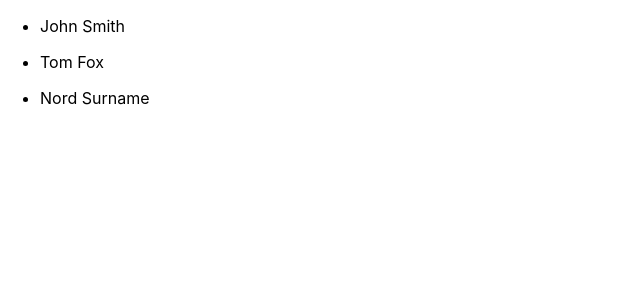
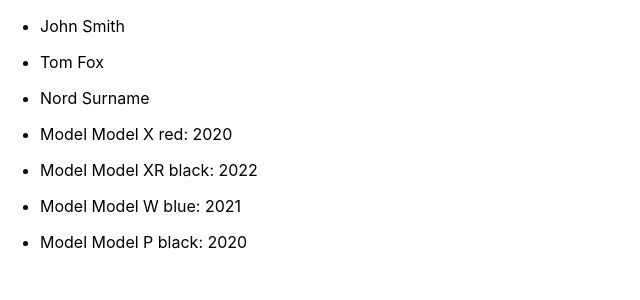
Before and after one commit to pdcourses/learn-react-pd2022, a React (Create React App) app: page / in a window 1280 px wide. Shown: the top 300 px of the page, without its empty margins (0-640 px from the left). Built offline with nearby package versions, Linux system fonts and the light colour scheme.

Commit message:
practice. car list

```diff
--- a/src/App.js
+++ b/src/App.js
@@ -1,10 +1,14 @@
 import UserList from './Components/UserList'
+import CarList from './Components/CarList';
 
 import React from 'react'
 
 export default function App() {
   return (
+    <>
     <UserList />
+    <CarList />
+    </>
   )
 }
 
--- /dev/null
+++ b/src/Components/CarList/Car/index.js
@@ -0,0 +1,12 @@
+import React, { Component } from 'react'
+
+export default class Car extends Component {
+  render() {
+    const {car: {model, year, color}} = this.props;
+    return (
+      <li>
+        <p>Model {model} {color}: {year}</p>
+      </li>
+    );
+  }
+}
--- /dev/null
+++ b/src/Components/CarList/index.jsx
@@ -0,0 +1,27 @@
+import React, { Component } from 'react'
+import Car from './Car';
+
+const db=[
+    {id: 1, model: 'Model X', year: 2020, color: 'red'},
+    {id: 1, model: 'Model XR', year: 2022, color: 'black'},
+    {id: 1, model: 'Model W', year: 2021, color: 'blue'},
+    {id: 1, model: 'Model P', year: 2020, color: 'black'},
+];
+
+export default class UserList extends Component {
+  constructor(props){
+    super(props);
+    this.state = {
+        cars: db,
+    }
+  }
+  makeList = (c, index) => {
+    return <Car key={index} car={c}/>;
+  }
+  render() {
+    const {cars} = this.state;
+    return (
+        <ul>{cars.map(this.makeList)}</ul>
+    );
+  }
+}
```
